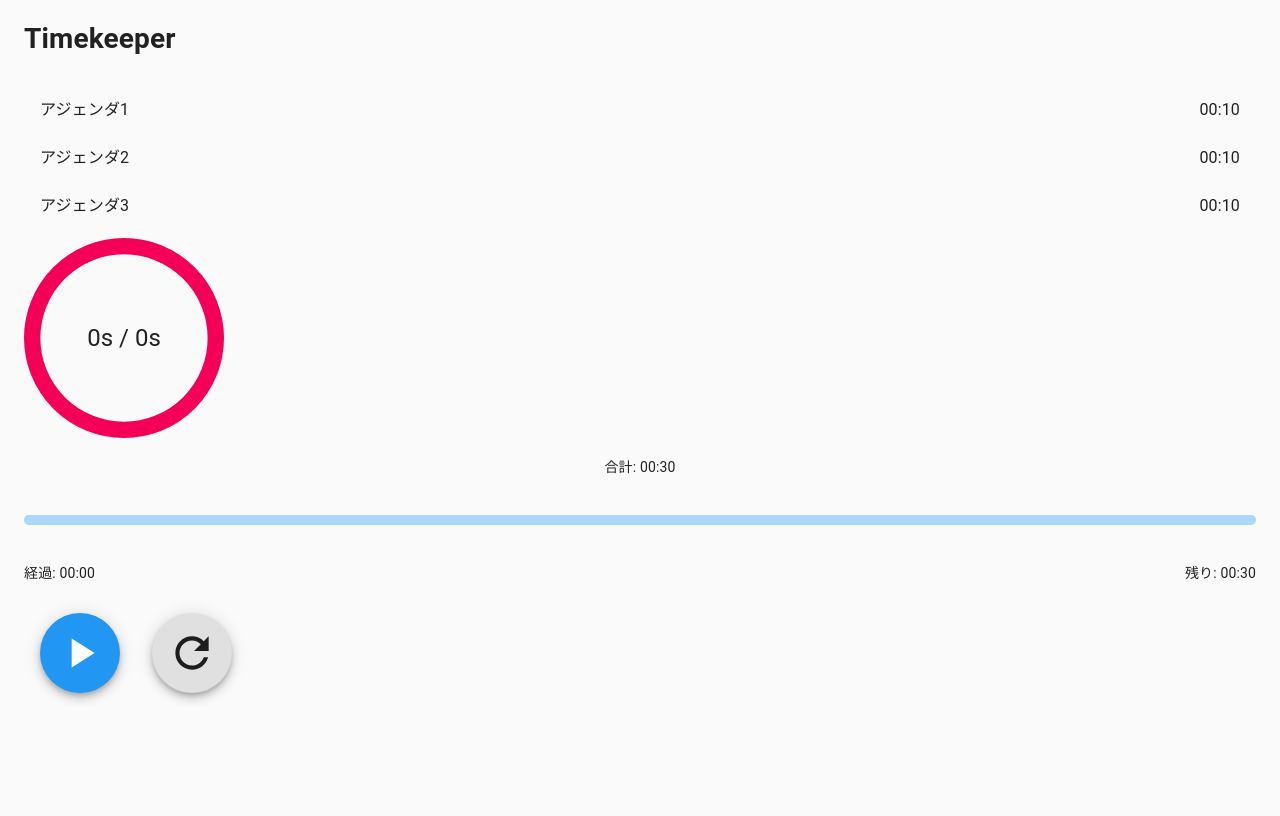
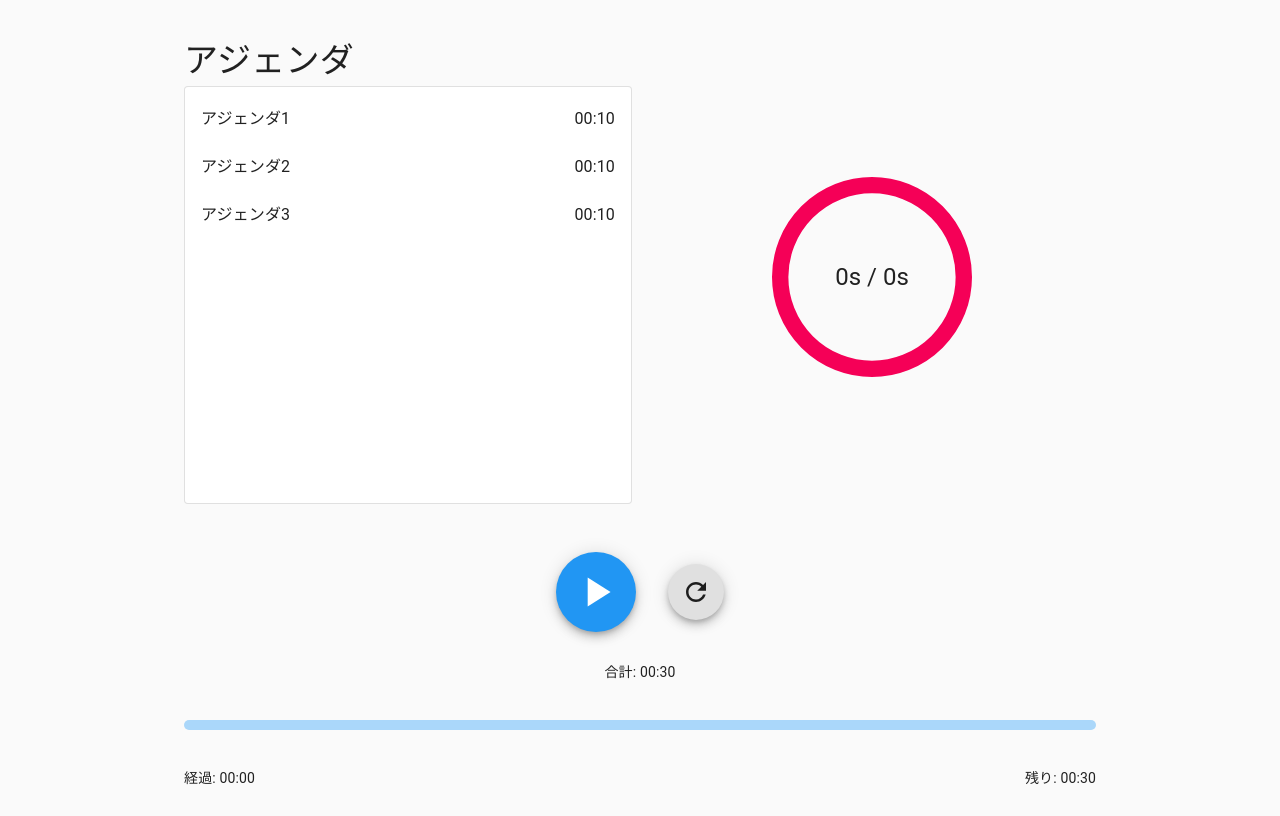
Before and after one commit to youichiro/timekeeper, a Next.js app: page / in a window 1280 px wide. Built offline with nearby package versions, Linux system fonts and the light colour scheme.

Commit message:
スタイルを変更

```diff
--- a/components/agenda/AgendaList.tsx
+++ b/components/agenda/AgendaList.tsx
@@ -1,6 +1,7 @@
 import React, { useEffect } from 'react'
-import { List } from '@material-ui/core'
 import { useDispatch } from 'react-redux'
+import { List, Paper, Typography } from '@material-ui/core'
+
 import AgendaListItem from './AgendaListItem'
 import AgendaForm from './AgendaForm'
 import { useSelector } from '../../stores'
@@ -26,8 +27,13 @@ const AgendaList: React.FC = () => {
   )
 
   return (
-    <div>
-      <List>{listItems}</List>
+    <div style={{ height: '100%' }}>
+      <Typography variant="h4" style={{ height: '10%' }}>
+        アジェンダ
+      </Typography>
+      <Paper variant="outlined" style={{ height: '90%' }}>
+        <List>{listItems}</List>
+      </Paper>
     </div>
   )
 }
--- a/components/buttons/Buttons.tsx
+++ b/components/buttons/Buttons.tsx
@@ -8,7 +8,7 @@ const Buttons: React.FC = () => {
   const counter = useSelector((state) => state.counter)
 
   return (
-    <div>
+    <div style={{ textAlign: 'center' }}>
       {counter.isStarted ? <StopButton /> : <StartButton />}
       <ResetButton />
     </div>
--- a/components/buttons/ResetButton.tsx
+++ b/components/buttons/ResetButton.tsx
@@ -12,7 +12,7 @@ const useStyles = makeStyles((theme: Theme) =>
   createStyles({
     fab: {
       margin: theme.spacing(2),
-      padding: theme.spacing(5),
+      padding: theme.spacing(3),
     },
   })
 )
@@ -30,7 +30,7 @@ const ResetButton: React.FC = () => {
   return (
     <Tooltip title="reset">
       <Fab className={classes.fab}>
-        <RefreshIcon style={{ fontSize: 50 }} onClick={onClickResetButton} />
+        <RefreshIcon style={{ fontSize: 30 }} onClick={onClickResetButton} />
       </Fab>
     </Tooltip>
   )
--- a/pages/index.tsx
+++ b/pages/index.tsx
@@ -3,6 +3,7 @@ import Head from 'next/head'
 import { Container } from '@material-ui/core'
 import { createMuiTheme, ThemeProvider } from '@material-ui/core/styles'
 import CssBaseline from '@material-ui/core/CssBaseline'
+import Grid from '@material-ui/core/Grid'
 
 import AgendaList from '../components/agenda/AgendaList'
 import Buttons from '../components/buttons/Buttons'
@@ -32,18 +33,39 @@ const IndexPage: React.FC = () => {
   })
 
   return (
-    <div>
+    <div style={{ flexGrow: 1 }}>
       <Head>
         <title>Timekeeper</title>
       </Head>
       <ThemeProvider theme={muiTheme}>
         <CssBaseline />
-        <Container fixed>
-          <h1>Timekeeper</h1>
-          <AgendaList />
-          <ProgressCircle />
-          <ProgressBar />
-          <Buttons />
+        <Container
+          maxWidth="md"
+          style={{ marginTop: '5vh', marginBottom: '5vh' }}
+        >
+          <Grid container spacing={2}>
+            <Grid item xs={6} style={{ height: '60vh' }}>
+              <AgendaList />
+            </Grid>
+            <Grid item xs={6}>
+              <div
+                style={{
+                  height: '60vh',
+                  display: 'flex',
+                  justifyContent: 'center',
+                  alignItems: 'center',
+                }}
+              >
+                <ProgressCircle />
+              </div>
+            </Grid>
+            <Grid item xs={12}>
+              <div style={{ height: '30vh' }}>
+                <Buttons />
+                <ProgressBar />
+              </div>
+            </Grid>
+          </Grid>
         </Container>
       </ThemeProvider>
     </div>
```
Also changed, not shown: 1 other file (tests, documents, lock files or other folders).
